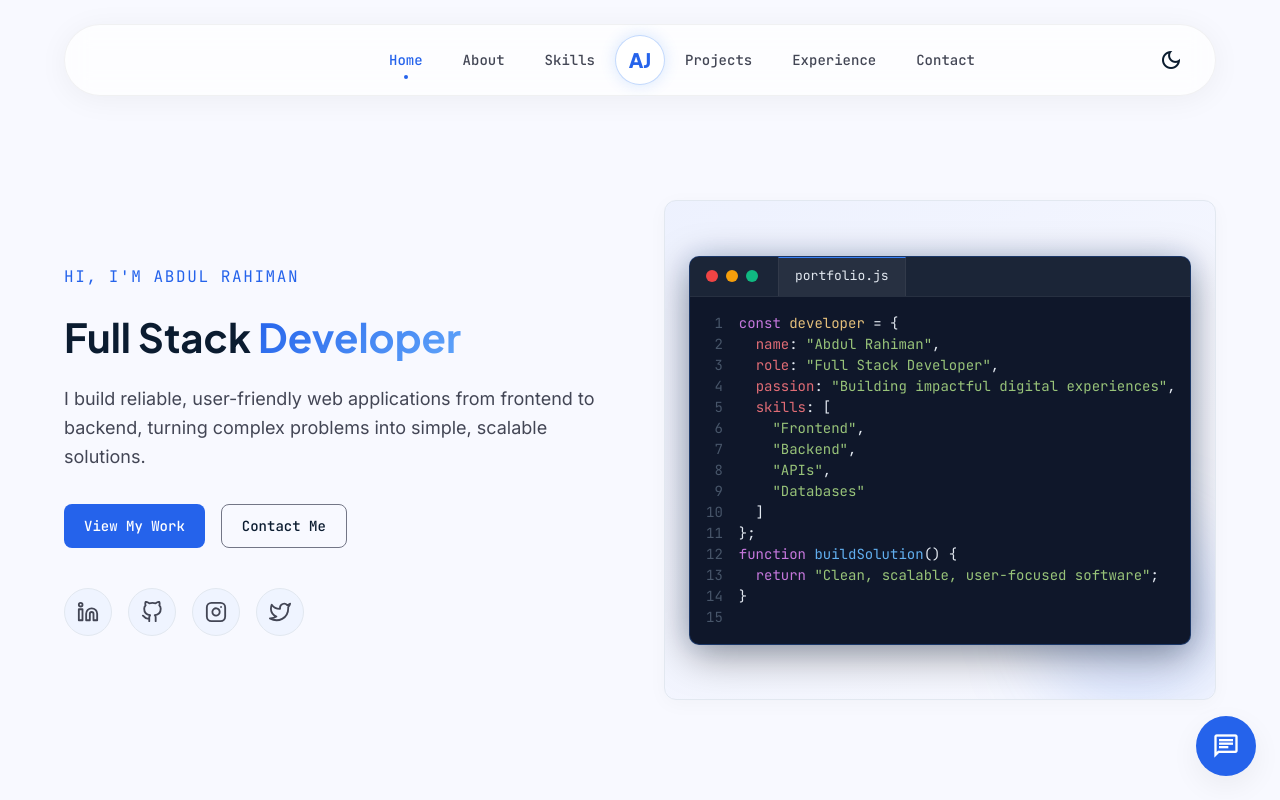
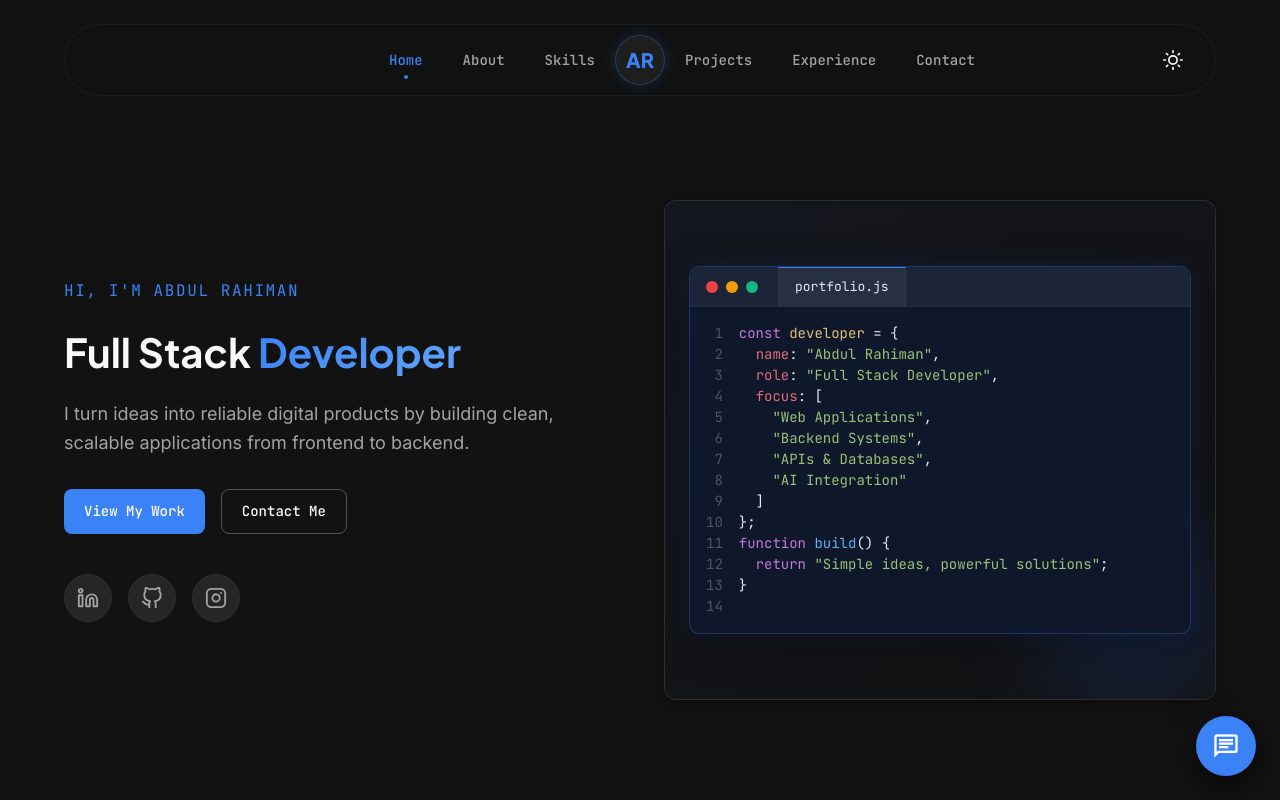
Before and after one commit to AbdulRahimanKS/Personal-Portfolio, a React (Vite) app: page / in a window 1280 px wide. Shown: the top 800 px of the page. Built offline with nearby package versions, Linux system fonts and the light colour scheme.

Commit message:
feat: scaffold portfolio structure with home, contact pages, and global theme context

```diff
--- a/index.html
+++ b/index.html
@@ -1,10 +1,26 @@
 <!doctype html>
-<html lang="en">
+<html lang="en" data-theme="dark">
   <head>
     <meta charset="UTF-8" />
     <link rel="icon" type="image/svg+xml" href="/favicon.svg" />
     <meta name="viewport" content="width=device-width, initial-scale=1.0" />
     <title>new-portfolio</title>
+    <script>
+      (function() {
+        var theme = localStorage.getItem('portfolio-theme') || 'dark';
+        document.documentElement.setAttribute('data-theme', theme);
+      })();
+    </script>
+    <style>
+      :root, html, body {
+        background-color: #121212;
+        color: #f9f9f9;
+      }
+      html[data-theme='light'], html[data-theme='light'] body {
+        background-color: #f8f9ff;
+        color: #0b1c30;
+      }
+    </style>
   </head>
   <body>
     <div id="root"></div>
--- a/src/components/Navbar.jsx
+++ b/src/components/Navbar.jsx
@@ -74,7 +74,7 @@ const Navbar = () => {
       <div className={styles.navbarContainer}>
         {/* Mobile Logo Placeholder (Left aligned on mobile) */}
         <a href="#home" className={styles.mobileLogo}>
-          AJ
+          AR
         </a>
 
         {/* Desktop Navigation Wrapper */}
@@ -84,7 +84,7 @@ const Navbar = () => {
           </nav>
 
           <a href="#home" className={styles.centerLogo}>
-            AJ
+            AR
           </a>
 
           <nav className={styles.rightNav}>
--- a/src/components/ThemeToggle.jsx
+++ b/src/components/ThemeToggle.jsx
@@ -12,9 +12,23 @@ const ThemeToggle = () => {
       aria-label="Toggle Dark Mode"
       title="Toggle Dark Mode"
     >
-      <span className="material-symbols-outlined">
-        {theme === 'light' ? 'dark_mode' : 'light_mode'}
-      </span>
+      {theme === 'light' ? (
+        <svg viewBox="0 0 24 24" width="20" height="20" stroke="currentColor" strokeWidth="2" fill="none" strokeLinecap="round" strokeLinejoin="round">
+          <path d="M21 12.79A9 9 0 1 1 11.21 3 7 7 0 0 0 21 12.79z"></path>
+        </svg>
+      ) : (
+        <svg viewBox="0 0 24 24" width="20" height="20" stroke="currentColor" strokeWidth="2" fill="none" strokeLinecap="round" strokeLinejoin="round">
+          <circle cx="12" cy="12" r="5"></circle>
+          <line x1="12" y1="1" x2="12" y2="3"></line>
+          <line x1="12" y1="21" x2="12" y2="23"></line>
+          <line x1="4.22" y1="4.22" x2="5.64" y2="5.64"></line>
+          <line x1="18.36" y1="18.36" x2="19.78" y2="19.78"></line>
+          <line x1="1" y1="12" x2="3" y2="12"></line>
+          <line x1="21" y1="12" x2="23" y2="12"></line>
+          <line x1="4.22" y1="19.78" x2="5.64" y2="18.36"></line>
+          <line x1="18.36" y1="5.64" x2="19.78" y2="4.22"></line>
+        </svg>
+      )}
     </button>
   );
 };
--- a/src/context/ThemeContext.jsx
+++ b/src/context/ThemeContext.jsx
@@ -7,16 +7,9 @@ export const useTheme = () => {
 };
 
 export const ThemeProvider = ({ children }) => {
-  const [theme, setTheme] = useState('light');
-
-  useEffect(() => {
-    const savedTheme = localStorage.getItem('portfolio-theme');
-    if (savedTheme) {
-      setTheme(savedTheme);
-    } else if (window.matchMedia && window.matchMedia('(prefers-color-scheme: dark)').matches) {
-      setTheme('dark');
-    }
-  }, []);
+  const [theme, setTheme] = useState(() => {
+    return localStorage.getItem('portfolio-theme') || 'dark';
+  });
 
   useEffect(() => {
     document.documentElement.setAttribute('data-theme', theme);
--- a/src/index.css
+++ b/src/index.css
@@ -1,7 +1,34 @@
 @import url('https://fonts.googleapis.com/css2?family=Plus+Jakarta+Sans:wght@400;600;700;800&family=Inter:wght@400;500;600&family=JetBrains+Mono:wght@400;500&display=swap');
 @import url('https://fonts.googleapis.com/css2?family=Material+Symbols+Outlined:wght,FILL@100..700,0..1&display=swap');
 
-:root {
+:root,
+[data-theme='dark'] {
+  /* Dark Theme - Neutral Charcoal (Default) */
+  --background: #121212;
+  --on-background: #f9f9f9;
+  --surface: #1e1e1e;
+  --surface-container-low: #262626;
+  --surface-container: #333333;
+  --on-surface: #f9f9f9;
+  --on-surface-variant: #a3a3a3;
+  --primary: #3b82f6;
+  --on-primary: #ffffff;
+  --primary-container: #1e3a8a;
+  --on-primary-container: #eff6ff;
+  --secondary: #9e9e9e;
+  --outline: #525252;
+  --outline-variant: #2e2e2e;
+  --shadow-sm: 0 4px 20px rgba(0, 0, 0, 0.3);
+  --shadow-md: 0 10px 30px rgba(0, 0, 0, 0.6);
+
+  --font-display: 'Plus Jakarta Sans', sans-serif;
+  --font-body: 'Inter', sans-serif;
+  --font-mono: 'JetBrains Mono', monospace;
+
+  --transition-speed: 0.3s;
+}
+
+[data-theme='light'] {
   /* Light Theme - Professional Craft */
   --background: #f8f9ff;
   --on-background: #0b1c30;
@@ -19,32 +46,6 @@
   --outline-variant: #e2e8f0;
   --shadow-sm: 0 4px 20px rgba(0, 0, 0, 0.03);
   --shadow-md: 0 10px 30px rgba(0, 0, 0, 0.06);
-
-  --font-display: 'Plus Jakarta Sans', sans-serif;
-  --font-body: 'Inter', sans-serif;
-  --font-mono: 'JetBrains Mono', monospace;
-
-  --transition-speed: 0.3s;
-}
-
-[data-theme='dark'] {
-  /* Dark Theme - Neutral Charcoal */
-  --background: #121212;
-  --on-background: #f9f9f9;
-  --surface: #1e1e1e;
-  --surface-container-low: #262626;
-  --surface-container: #333333;
-  --on-surface: #f9f9f9;
-  --on-surface-variant: #a3a3a3;
-  --primary: #3b82f6;
-  --on-primary: #ffffff;
-  --primary-container: #1e3a8a;
-  --on-primary-container: #eff6ff;
-  --secondary: #9e9e9e;
-  --outline: #525252;
-  --outline-variant: #2e2e2e;
-  --shadow-sm: 0 4px 20px rgba(0, 0, 0, 0.3);
-  --shadow-md: 0 10px 30px rgba(0, 0, 0, 0.6);
 }
 
 * {
--- a/src/pages/Home.jsx
+++ b/src/pages/Home.jsx
@@ -14,26 +14,23 @@ const Home = () => {
                 Full Stack <span className="text-gradient">Developer</span>
               </h1>
               <p className={styles.description}>
-                I build reliable, user-friendly web applications from frontend to backend, turning complex problems into simple, scalable solutions.
+                I turn ideas into reliable digital products by building clean, scalable applications from frontend to backend.
               </p>
 
               <div className={styles.ctaGroup}>
-                <a href="#work" className="btn btn-primary">View My Work</a>
-                <a href="/contact" className="btn btn-outline">Contact Me</a>
+                <a href="#projects" className="btn btn-primary">View My Work</a>
+                <a href="#contact" className="btn btn-outline">Contact Me</a>
               </div>
 
               <div className={styles.socialLinks}>
-                <a href="#" className={styles.socialIcon} aria-label="LinkedIn">
+                <a href="https://www.linkedin.com/in/abdul-rahiman-ks" target="_blank" rel="noopener noreferrer" className={styles.socialIcon} aria-label="LinkedIn">
                   <svg viewBox="0 0 24 24" width="22" height="22" stroke="currentColor" strokeWidth="2" fill="none" strokeLinecap="round" strokeLinejoin="round"><path d="M16 8a6 6 0 0 1 6 6v7h-4v-7a2 2 0 0 0-2-2 2 2 0 0 0-2 2v7h-4v-7a6 6 0 0 1 6-6z"></path><rect x="2" y="9" width="4" height="12"></rect><circle cx="4" cy="4" r="2"></circle></svg>
                 </a>
-                <a href="#" className={styles.socialIcon} aria-label="GitHub">
+                <a href="https://github.com/AbdulRahimanKS" target="_blank" rel="noopener noreferrer" className={styles.socialIcon} aria-label="GitHub">
                   <svg viewBox="0 0 24 24" width="22" height="22" stroke="currentColor" strokeWidth="2" fill="none" strokeLinecap="round" strokeLinejoin="round"><path d="M9 19c-5 1.5-5-2.5-7-3m14 6v-3.87a3.37 3.37 0 0 0-.94-2.61c3.14-.35 6.44-1.54 6.44-7A5.44 5.44 0 0 0 20 4.77 5.07 5.07 0 0 0 19.91 1S18.73.65 16 2.48a13.38 13.38 0 0 0-7 0C6.27.65 5.09 1 5.09 1A5.07 5.07 0 0 0 5 4.77a5.44 5.44 0 0 0-1.5 3.78c0 5.42 3.3 6.61 6.44 7A3.37 3.37 0 0 0 9 18.13V22"></path></svg>
                 </a>
-                <a href="#" className={styles.socialIcon} aria-label="Instagram">
+                <a href="https://www.instagram.com/_rxh_mxn_/" target="_blank" rel="noopener noreferrer" className={styles.socialIcon} aria-label="Instagram">
                   <svg viewBox="0 0 24 24" width="22" height="22" stroke="currentColor" strokeWidth="2" fill="none" strokeLinecap="round" strokeLinejoin="round"><rect x="2" y="2" width="20" height="20" rx="5" ry="5"></rect><path d="M16 11.37A4 4 0 1 1 12.63 8 4 4 0 0 1 16 11.37z"></path><line x1="17.5" y1="6.5" x2="17.51" y2="6.5"></line></svg>
-                </a>
-                <a href="#" className={styles.socialIcon} aria-label="Twitter">
-                  <svg viewBox="0 0 24 24" width="22" height="22" stroke="currentColor" strokeWidth="2" fill="none" strokeLinecap="round" strokeLinejoin="round"><path d="M23 3a10.9 10.9 0 0 1-3.14 1.53 4.48 4.48 0 0 0-7.86 3v1A10.66 10.66 0 0 1 3 4s-4 9 5 13a11.64 11.64 0 0 1-7 2c9 5 20 0 20-11.5a4.5 4.5 0 0 0-.08-.83A7.72 7.72 0 0 0 23 3z"></path></svg>
                 </a>
               </div>
             </div>
@@ -55,23 +52,22 @@ const Home = () => {
 
                 <div className={styles.editorBody}>
                   <div className={styles.lineNumbers}>
-                    <span>1</span><span>2</span><span>3</span><span>4</span><span>5</span><span>6</span><span>7</span><span>8</span><span>9</span><span>10</span><span>11</span><span>12</span><span>13</span><span>14</span><span>15</span>
+                    <span>1</span><span>2</span><span>3</span><span>4</span><span>5</span><span>6</span><span>7</span><span>8</span><span>9</span><span>10</span><span>11</span><span>12</span><span>13</span><span>14</span>
                   </div>
                   <div className={styles.codeContent}>
                     <div className={styles.codeLine}><span className={styles.keyword}>const</span> <span className={styles.variable}>developer</span> = {'{'}</div>
                     <div className={styles.codeLine}>&nbsp;&nbsp;<span className={styles.property}>name</span>: <span className={styles.string}>"Abdul Rahiman"</span>,</div>
                     <div className={styles.codeLine}>&nbsp;&nbsp;<span className={styles.property}>role</span>: <span className={styles.string}>"Full Stack Developer"</span>,</div>
-                    <div className={styles.codeLine}>&nbsp;&nbsp;<span className={styles.property}>passion</span>: <span className={styles.string}>"Building impactful digital experiences"</span>,</div>
-                    <div className={styles.codeLine}>&nbsp;&nbsp;<span className={styles.property}>skills</span>: [</div>
-                    <div className={styles.codeLine}>&nbsp;&nbsp;&nbsp;&nbsp;<span className={styles.string}>"Frontend"</span>,</div>
-                    <div className={styles.codeLine}>&nbsp;&nbsp;&nbsp;&nbsp;<span className={styles.string}>"Backend"</span>,</div>
-                    <div className={styles.codeLine}>&nbsp;&nbsp;&nbsp;&nbsp;<span className={styles.string}>"APIs"</span>,</div>
-                    <div className={styles.codeLine}>&nbsp;&nbsp;&nbsp;&nbsp;<span className={styles.string}>"Databases"</span></div>
+                    <div className={styles.codeLine}>&nbsp;&nbsp;<span className={styles.property}>focus</span>: [</div>
+                    <div className={styles.codeLine}>&nbsp;&nbsp;&nbsp;&nbsp;<span className={styles.string}>"Web Applications"</span>,</div>
+                    <div className={styles.codeLine}>&nbsp;&nbsp;&nbsp;&nbsp;<span className={styles.string}>"Backend Systems"</span>,</div>
+                    <div className={styles.codeLine}>&nbsp;&nbsp;&nbsp;&nbsp;<span className={styles.string}>"APIs & Databases"</span>,</div>
+                    <div className={styles.codeLine}>&nbsp;&nbsp;&nbsp;&nbsp;<span className={styles.string}>"AI Integration"</span></div>
                     <div className={styles.codeLine}>&nbsp;&nbsp;]</div>
                     <div className={styles.codeLine}>{'}'};</div>
                     <div className={styles.codeLine}></div>
-                    <div className={styles.codeLine}><span className={styles.keyword}>function</span> <span className={styles.function}>buildSolution</span>() {'{'}</div>
-                    <div className={styles.codeLine}>&nbsp;&nbsp;<span className={styles.keyword}>return</span> <span className={styles.string}>"Clean, scalable, user-focused software"</span>;</div>
+                    <div className={styles.codeLine}><span className={styles.keyword}>function</span> <span className={styles.function}>build</span>() {'{'}</div>
+                    <div className={styles.codeLine}>&nbsp;&nbsp;<span className={styles.keyword}>return</span> <span className={styles.string}>"Simple ideas, powerful solutions"</span>;</div>
                     <div className={styles.codeLine}>{'}'}<span className={styles.blinkingCursor}></span></div>
                   </div>
                 </div>
```
Also changed, not shown: src/pages/About.jsx (+6 -3 lines), src/pages/Contact.jsx (+4 -4 lines).
